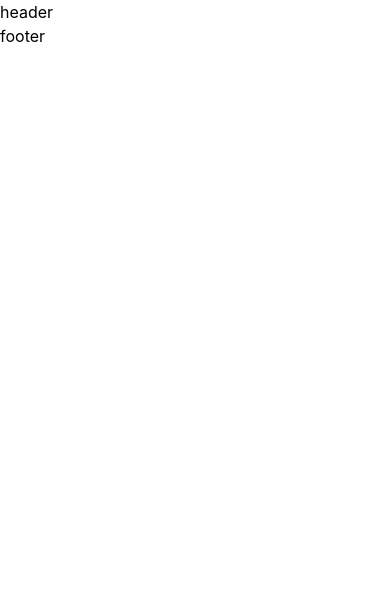
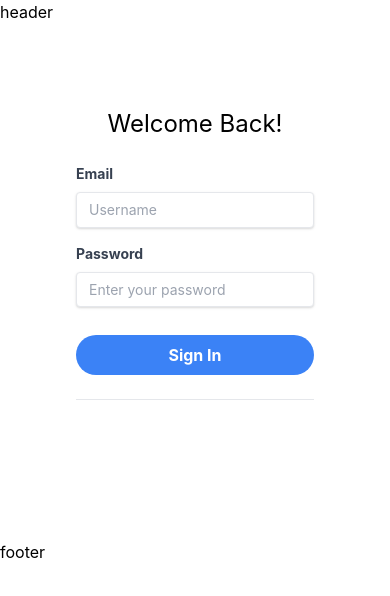
Before and after one commit to shahnewaztameem/retro-tech, a React (Create React App) app in the folder frontend/: page /login in a window 390 px wide. Shown: the top 596 px of the page. Built offline with nearby package versions, Linux system fonts and the light colour scheme.

Commit message:
Implemented User login

```diff
--- a/frontend/src/App.js
+++ b/frontend/src/App.js
@@ -4,12 +4,14 @@ import Header from './components/Header'
 import HomePage from './Pages/HomePage'
 import Footer from './components/Footer'
 import PostPage from './Pages/PostPage'
+import LoginPage from './Pages/LoginPage'
 
 const App = () => {
   return (
     <Router>
       <Header />
       <Switch>
+        <Route path='/login' component={LoginPage} />
         <Route path='/post/:id' component={PostPage} />
         <Route path='/' component={HomePage} exact />
       </Switch>
--- /dev/null
+++ b/frontend/src/Pages/LoginPage.js
@@ -0,0 +1,93 @@
+import React, { useEffect, useState } from 'react'
+import { useDispatch, useSelector } from 'react-redux'
+import Loader from '../components/Loader'
+import { login } from '../actions/userActions'
+
+const LoginPage = ({ location, history }) => {
+  const [email, setEmail] = useState('')
+  const [password, setPassword] = useState('')
+
+  const dispatch = useDispatch()
+  const userLogin = useSelector((state) => state.userLogin)
+  const { loading, userInfo, error } = userLogin
+
+  const redirect = location.search ? location.search.split('=')[1] : '/'
+
+  useEffect(() => {
+    //already loggedin then do not show login
+    if (userInfo) {
+      history.push(redirect)
+    }
+  }, [history, userInfo, redirect])
+
+  const submitHandler = (e) => {
+    e.preventDefault()
+    dispatch(login(email, password))
+  }
+  return (
+    <>
+      {error && <div>{error}</div>}
+      <div class='container mx-auto'>
+        <div class='flex justify-center content-center px-6 my-12'>
+          <div class='w-full xl:w-3/4 lg:w-11/12 flex'>
+            <div
+              class='w-full h-auto bg-gray-400 hidden lg:block lg:w-1/2 bg-cover rounded-l-lg'
+              style={{
+                backgroundImage: `url(
+                  'https://source.unsplash.com/K4mSJ7kc0As/600x800'
+                )`,
+              }}
+            ></div>
+
+            <div class='w-full lg:w-1/2 bg-white p-5 rounded-lg lg:rounded-l-none'>
+              <h3 class='pt-4 text-2xl text-center'>Welcome Back!</h3>
+              <form
+                class='px-8 pt-6 pb-8 mb-4 bg-white rounded'
+                onSubmit={submitHandler}
+              >
+                <div class='mb-4'>
+                  <label class='block mb-2 text-sm font-bold text-gray-700'>
+                    Email
+                  </label>
+                  <input
+                    class='w-full px-3 py-2 text-sm leading-tight text-gray-700 border rounded shadow appearance-none focus:outline-none focus:shadow-outline'
+                    id='username'
+                    type='email'
+                    placeholder='Username'
+                    value={email}
+                    onChange={(e) => setEmail(e.target.value)}
+                  />
+                </div>
+                <div class='mb-4'>
+                  <label class='block mb-2 text-sm font-bold text-gray-700'>
+                    Password
+                  </label>
+                  <input
+                    class='w-full px-3 py-2 mb-3 text-sm leading-tight text-gray-700 border rounded shadow appearance-none focus:outline-none focus:shadow-outline'
+                    id='password'
+                    type='password'
+                    placeholder='Enter your password'
+                    value={password}
+                    onChange={(e) => setPassword(e.target.value)}
+                  />
+                </div>
+
+                <div class='mb-6 text-center'>
+                  <button
+                    class='w-full px-4 py-2 font-bold text-white bg-blue-500 rounded-full hover:bg-blue-700 focus:outline-none focus:shadow-outline'
+                    type='submit'
+                  >
+                    Sign In
+                  </button>
+                </div>
+                <hr class='mb-6 border-t' />
+              </form>
+            </div>
+          </div>
+        </div>
+      </div>
+    </>
+  )
+}
+
+export default LoginPage
--- a/frontend/src/Pages/PostPage.js
+++ b/frontend/src/Pages/PostPage.js
@@ -9,7 +9,6 @@ const PostPage = ({ match }) => {
   const postDetails = useSelector((state) => state.postDetails)
 
   const { loading, post, error } = postDetails
-
   useEffect(() => {
     dispatch(listPostDetails(match.params.id))
   }, [dispatch, match])
@@ -21,7 +20,7 @@ const PostPage = ({ match }) => {
         <div>
           <Link to='/'>Back</Link>
           <img src={post.image} alt='' />
-          by {post.user.name}
+          {post.user?.name}
           <h1>{post.title}</h1>
           <p>{post.description}</p>
         </div>
--- /dev/null
+++ b/frontend/src/actions/userActions.js
@@ -0,0 +1,41 @@
+import axios from 'axios'
+import {
+  USER_LOGIN_FAIL,
+  USER_LOGIN_REQUEST,
+  USER_LOGIN_SUCCESS,
+} from '../constants/userConstants'
+
+export const login = (email, password) => async (dispatch) => {
+  try {
+    dispatch({
+      type: USER_LOGIN_REQUEST,
+    })
+
+    const config = {
+      headers: {
+        'Content-Type': 'application/json',
+      },
+    }
+
+    const { data } = await axios.post(
+      '/api/users/login',
+      { email, password },
+      config
+    )
+
+    dispatch({
+      type: USER_LOGIN_SUCCESS,
+      payload: data,
+    })
+
+    localStorage.setItem('userInfo', JSON.stringify(data))
+  } catch (error) {
+    dispatch({
+      type: USER_LOGIN_FAIL,
+      payload:
+        error.response && error.response.data.message
+          ? error.response.data.message
+          : error.message,
+    })
+  }
+}
--- a/frontend/src/components/Loader.js
+++ b/frontend/src/components/Loader.js
@@ -2,8 +2,8 @@ import React from 'react'
 import styles from './Loader.module.css'
 const Loader = () => {
   return (
-    <div class={styles.wrapper}>
-      <div class={styles.pulse_spinner}></div>
+    <div className={styles.wrapper}>
+      <div className={styles.pulse_spinner}></div>
     </div>
   )
 }
--- /dev/null
+++ b/frontend/src/constants/userConstants.js
@@ -0,0 +1,4 @@
+export const USER_LOGIN_REQUEST = 'USER_LOGIN_REQUEST'
+export const USER_LOGIN_SUCCESS = 'USER_LOGIN_SUCCESS'
+export const USER_LOGIN_FAIL = 'USER_LOGIN_FAIL'
+export const USER_LOGOUT = 'USER_LOGOUT'
--- /dev/null
+++ b/frontend/src/reducers/userReducers.js
@@ -0,0 +1,29 @@
+import {
+  USER_LOGIN_FAIL,
+  USER_LOGIN_REQUEST,
+  USER_LOGIN_SUCCESS,
+  USER_LOGOUT,
+} from '../constants/userConstants'
+
+export const userLoginReducer = (state = {}, action) => {
+  switch (action.type) {
+    case USER_LOGIN_REQUEST:
+      return {
+        loading: true,
+      }
+    case USER_LOGIN_SUCCESS:
+      return {
+        loading: false,
+        userInfo: action.payload,
+      }
+    case USER_LOGIN_FAIL:
+      return {
+        loading: false,
+        error: action.payload,
+      }
+    case USER_LOGOUT:
+      return {}
+    default:
+      return state
+  }
+}
--- a/frontend/src/store.js
+++ b/frontend/src/store.js
@@ -2,13 +2,21 @@ import { createStore, combineReducers, applyMiddleware } from 'redux'
 import thunk from 'redux-thunk'
 import { composeWithDevTools } from 'redux-devtools-extension'
 import { postDetailsReducer, postListReducer } from './reducers/postReducers'
+import { userLoginReducer } from './reducers/userReducers'
 
 const reducer = combineReducers({
   postList: postListReducer,
   postDetails: postDetailsReducer,
+  userLogin: userLoginReducer,
 })
 
-const initialState = {}
+const userInfoFromStorage = localStorage.getItem('userInfo')
+  ? JSON.parse(localStorage.getItem('userInfo'))
+  : null
+
+const initialState = {
+  userLogin: { userInfo: userInfoFromStorage },
+}
 const middleware = [thunk]
 
 const store = createStore(
```
